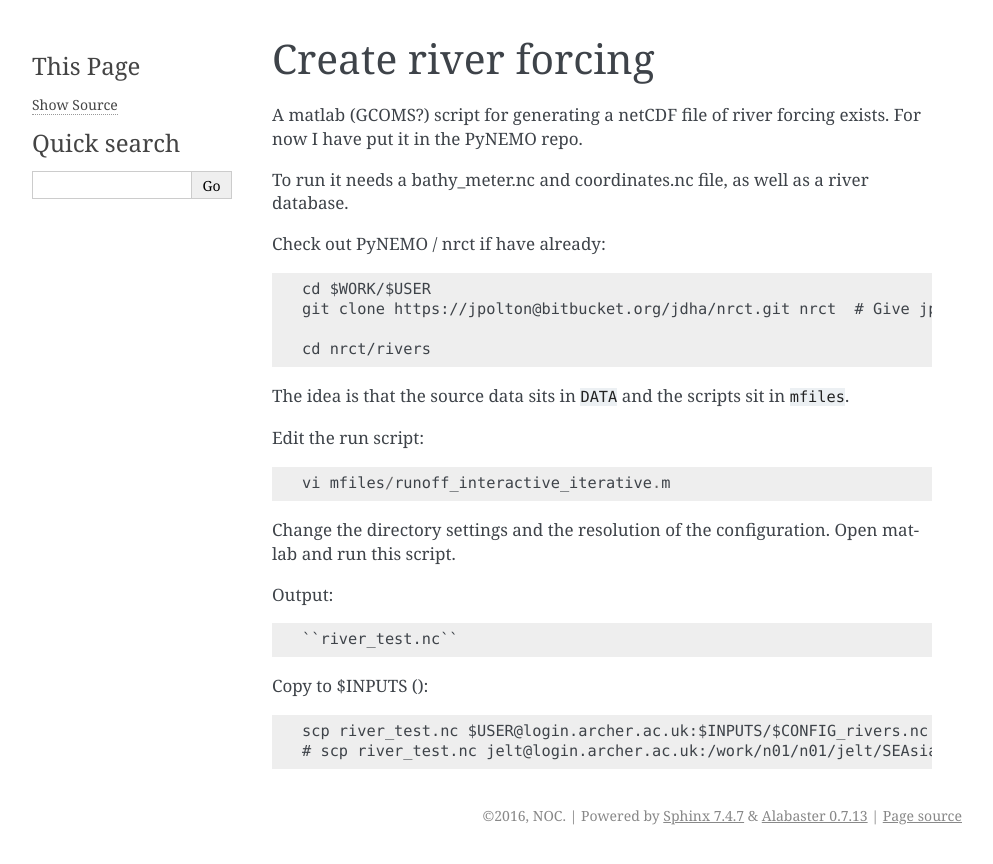
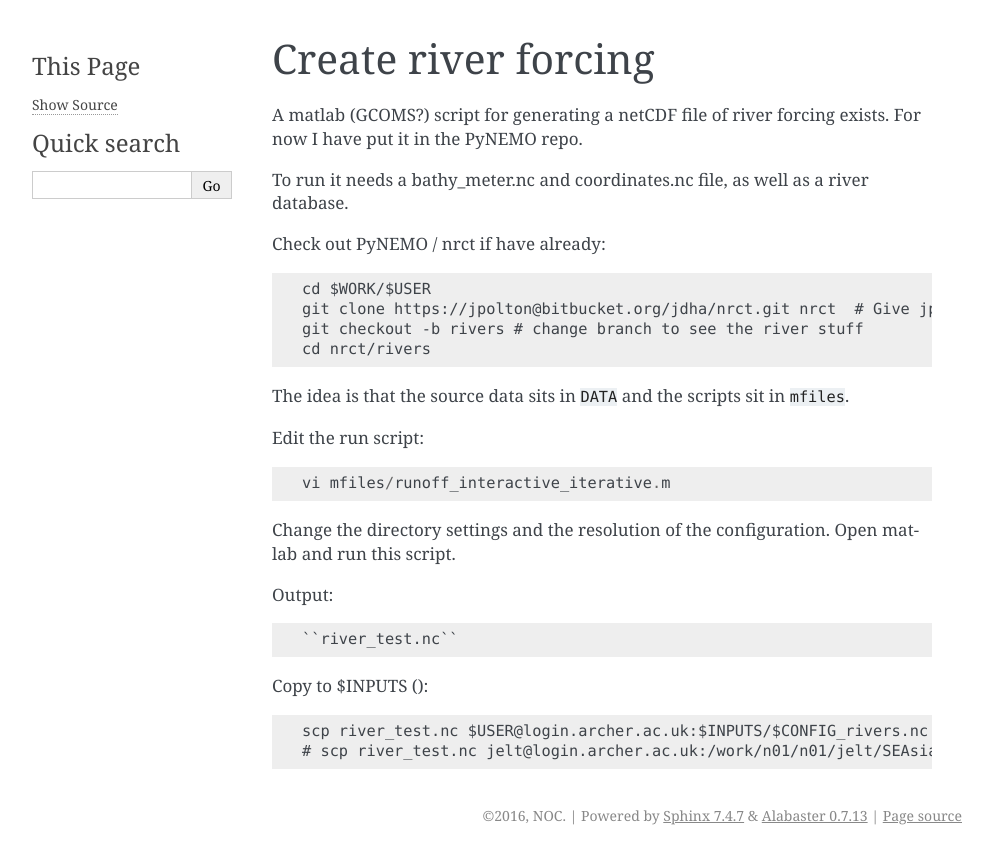
Before and after one commit to NOC-MSM/SEAsia, a Sphinx documentation site: the page built from recipes/docs/source/Generate_river_forcing.rst, in a window 1280 px wide. Shown: the top 864 px of the page, without its empty margins (148-1141 px from the left). Built offline with Sphinx 7.4.7, drawn with Linux system fonts in a browser that asks for light colours.

Commit message:
Update Generate_river_forcing.rst
change brach to see river directory

```diff
--- a/recipes/docs/source/Generate_river_forcing.rst
+++ b/recipes/docs/source/Generate_river_forcing.rst
@@ -10,7 +10,7 @@ Check out PyNEMO / nrct if have already::
 
   cd $WORK/$USER
   git clone https://jpolton@bitbucket.org/jdha/nrct.git nrct  # Give jpolton@bitbucket passwd
-
+  git checkout -b rivers # change branch to see the river stuff
   cd nrct/rivers
 
 The idea is that the source data sits in ``DATA`` and the scripts sit in ``mfiles``.
```
